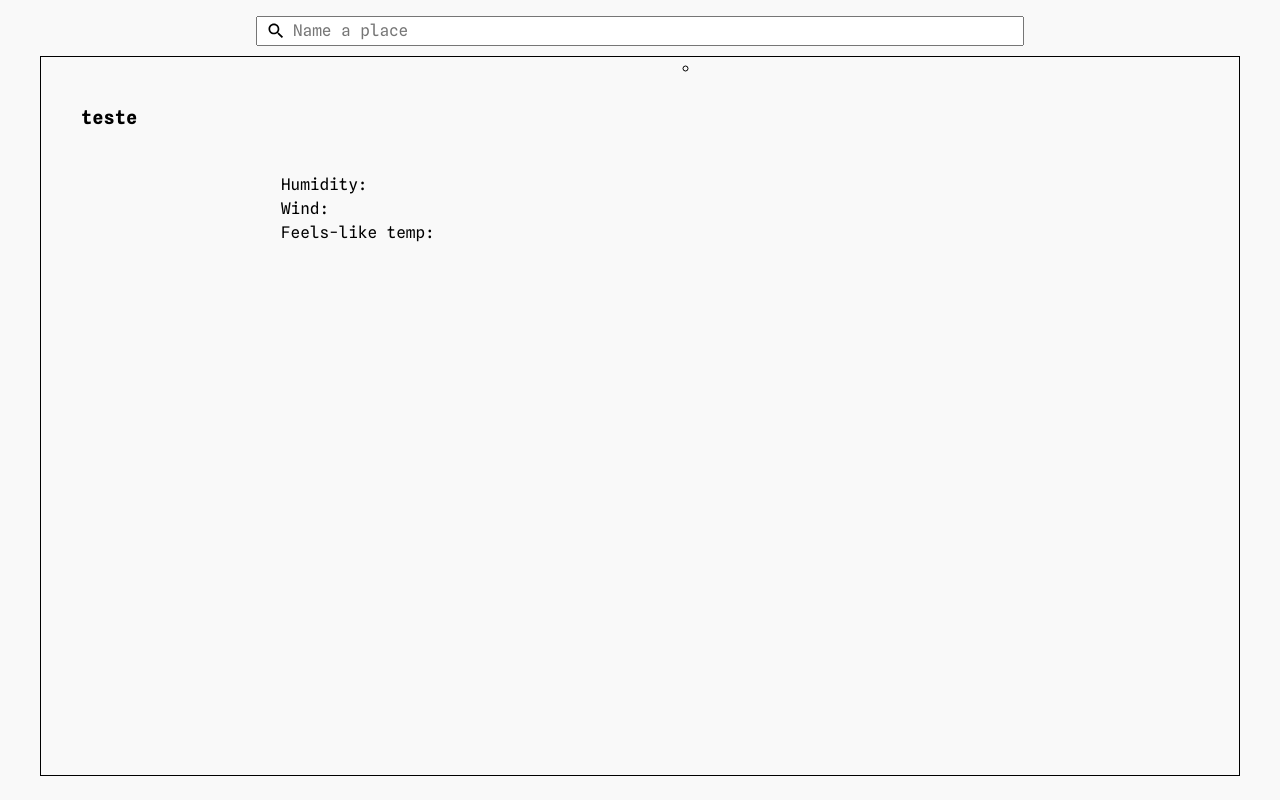
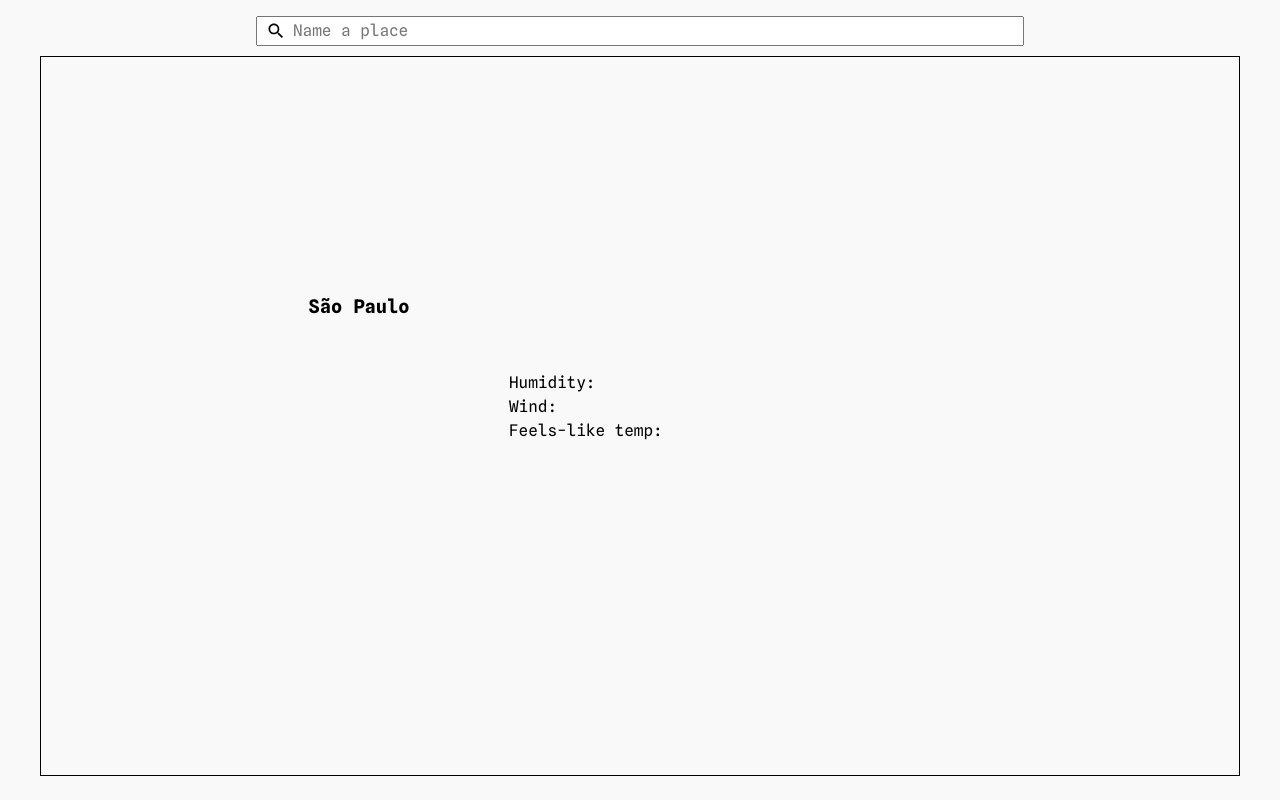
Before and after one commit to Donutelo/Weather, a website built with webpack: page src/index.html in a window 1280 px wide. Built offline with nearby package versions, Linux system fonts and the light colour scheme.

Commit message:
Terminei o escopo do design

```diff
--- a/src/index.html
+++ b/src/index.html
@@ -41,7 +41,7 @@
           <li>
             <article class="weather-card" aria-label="">
               <!-- don't forget to put something (the place's name) in the aria-label -->
-              <h3>teste</h3>
+              <h3>São Paulo</h3>
               <div class="weather-icon-wrapper" role="img">
                 <svg aria-hidden="true" focusable="false">
                   <!-- remenber to put something here -->
@@ -62,13 +62,6 @@
               </div>
             </article>
           </li>
-          <li>
-            <div class="carousel" role="group" aria-label="Next days forecast">
-              <ul class="caroulsel-track">
-                <li><!-- day one card --></li>
-              </ul>
-            </div>
-          </li>
         </ul>
       </section>
     </main>
--- a/src/style.css
+++ b/src/style.css
@@ -70,12 +70,12 @@ h6 {
 /* My things */
 
 @font-face {
-  font-family: 'SplineSansMono';
-  src: url('./fonts/SplineSansMono-VariableFont_wght.ttf') format('truetype');
+  font-family: "SplineSansMono";
+  src: url("./fonts/SplineSansMono-VariableFont_wght.ttf") format("truetype");
 }
 
 body {
-  font-family: 'SplineSansMono', sans-serif;
+  font-family: "SplineSansMono", sans-serif;
 }
 
 body,
@@ -154,26 +154,29 @@ main {
 
 .results-grid {
   display: grid;
-  grid-template-columns: repeat(auto-fit, minmax(500px, 1fr));
-  grid-template-rows: minmax(250px, 300px) 1fr;
+  grid-template-columns: 1fr;
+  grid-template-rows: 1fr;
   width: 100%;
   list-style: none;
 }
 
 .results-grid > :first-child {
-  padding: 3% 0;
+  display: flex;
+  align-items: center;
 }
 
 .weather-card {
-  max-width: 400px;
-  padding-top: 5%;
+  max-width: 70vw;
+  padding-left: 10vw;
+  margin-bottom: 5%;
   display: grid;
   grid-template-columns: 1fr 1fr;
   grid-template-rows: 2.5em 1fr;
 }
 
 .weather-card > h3 {
-  grid-column: 1 / 3;
+  place-self: center;
+  grid-column: 1 / 2;
 }
 
 .weather-icon-wrapper {
@@ -181,20 +184,22 @@ main {
   grid-column: 1 / 2;
 }
 
-.weather-content{
+.weather-content {
   padding: 15% 0;
   grid-row: 2 / 3;
   grid-column: 2 / 3;
 }
 
+/*
 @media (max-width: 768px) {
-  /* Here I will put the cards below the main icon */
+  Here I will put the cards below the main icon
   .results-grid {
     display: grid;
     grid-template-columns: 1fr;
     grid-auto-rows: auto;
   }
 }
+*/
 
 /* Invisible, per se */
 
```
